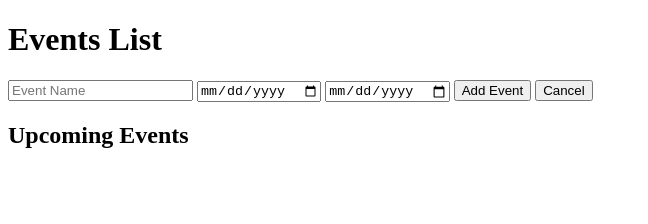
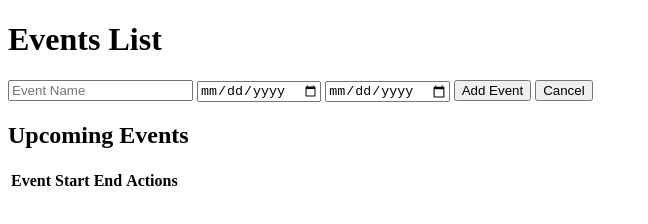
Before and after one commit to Mig-uel/miguel-castillo-evaluation-eventlist, a website: page frontend/index.html in a window 1280 px wide. Shown: the whole page, without its empty margins (0-648 px from the left). Drawn offline with Linux system fonts and the light colour scheme; no server answers.

Commit message:
feat: replace event list with a structured table format
- Improved the display of upcoming events by using a table
- Enhanced readability and organization of event data

```diff
--- a/frontend/index.html
+++ b/frontend/index.html
@@ -20,9 +20,20 @@
   </form>
 
   <h2>Upcoming Events</h2>
-  <ul class="events-list">
-    <!-- Events will be dynamically added here -->
-  </ul>
+  <table class="events-list">
+    <thead>
+      <tr>
+        <th>Event</th>
+        <th>Start</th>
+        <th>End</th>
+        <th>Actions</th>
+      </tr>
+    </thead>
+
+    <tbody class="events-list-body">
+      <!-- Event rows will be dynamically inserted here -->
+    </tbody>
+  </table>
 
 
   <script src="./script.js"></script>
```
